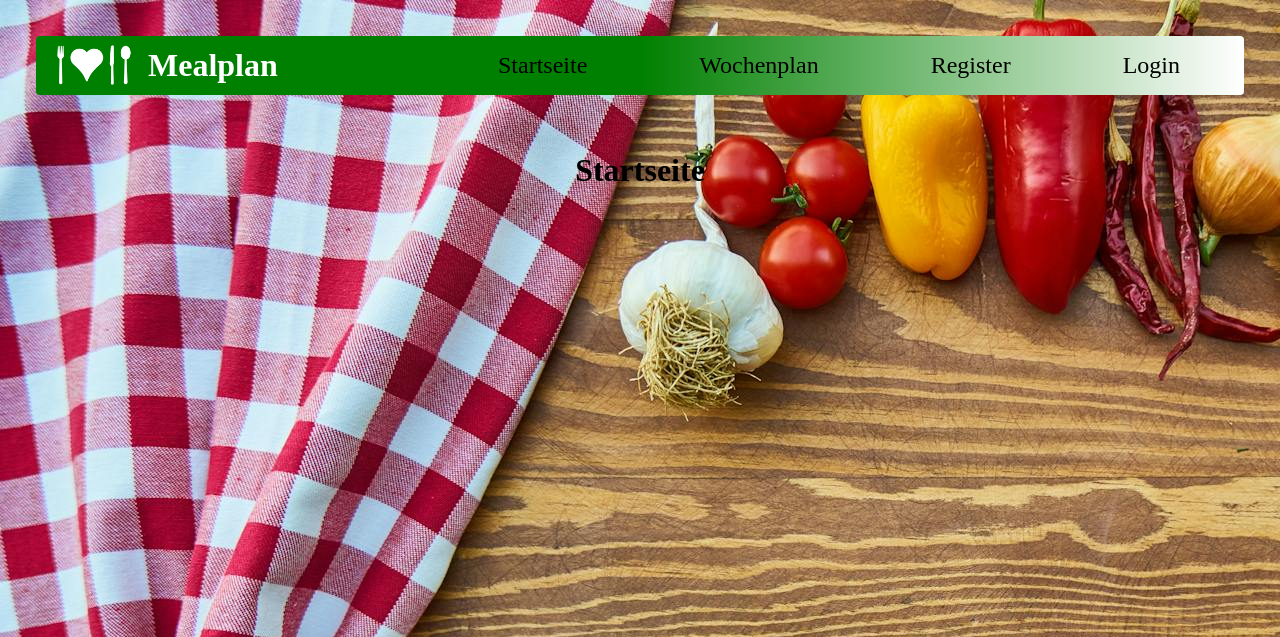
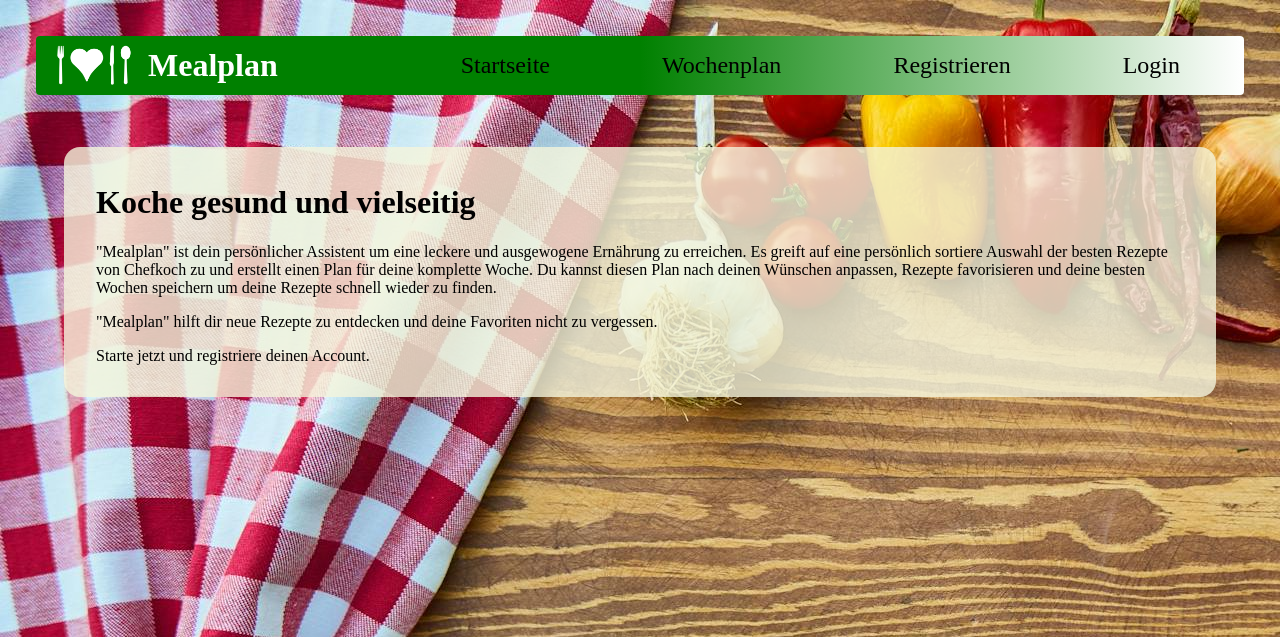
Before and after one commit to Correnz-BlueApps/mealplan, a Flask app: page / in a window 1280 px wide. Shown: the top 637 px of the page. Run offline with Flask 3, Linux system fonts and the light colour scheme.

Commit message:
index page

```diff
--- /dev/null
+++ b/static/index.css
@@ -0,0 +1,6 @@
+.main {
+    background-color: rgba(245, 245, 220, .8);
+    margin: 1em 4em;
+    padding: 1em 2em;
+    border-radius: 1em;
+}
--- a/templates/index.html
+++ b/templates/index.html
@@ -2,8 +2,22 @@
 
 {% block body %}
 
-    <h1>Startseite</h1>
+    <link rel="stylesheet" href="{{ url_for('static', filename='index.css') }}">
 
-    <div>{{ data }}</div>
+    <div class="main">
+
+        <h1> Koche gesund und vielseitig </h1>
+
+        <p>
+            "Mealplan" ist dein persönlicher Assistent um eine leckere und ausgewogene Ernährung zu erreichen. Es greift auf eine persönlich sortiere Auswahl der besten Rezepte von Chefkoch zu und erstellt einen Plan für deine komplette Woche. Du kannst diesen Plan nach deinen Wünschen anpassen, Rezepte favorisieren und deine besten Wochen speichern um deine Rezepte schnell wieder zu finden.
+        </p>
+        <p>
+            "Mealplan" hilft dir neue Rezepte zu entdecken und deine Favoriten nicht zu vergessen.
+        </p>
+        <p>
+            Starte jetzt und registriere deinen Account.
+        </p>
+
+    </div>
 
 {% endblock %}
--- a/templates/layout.html
+++ b/templates/layout.html
@@ -25,7 +25,7 @@
                 <a href="/account">Account</a>
                 <a href="/logout">Logout</a>
             {% else %}
-                <a href="/register">Register</a>
+                <a href="/register">Registrieren</a>
                 <a href="/login">Login</a>
             {% endif %}
         </nav>
```
